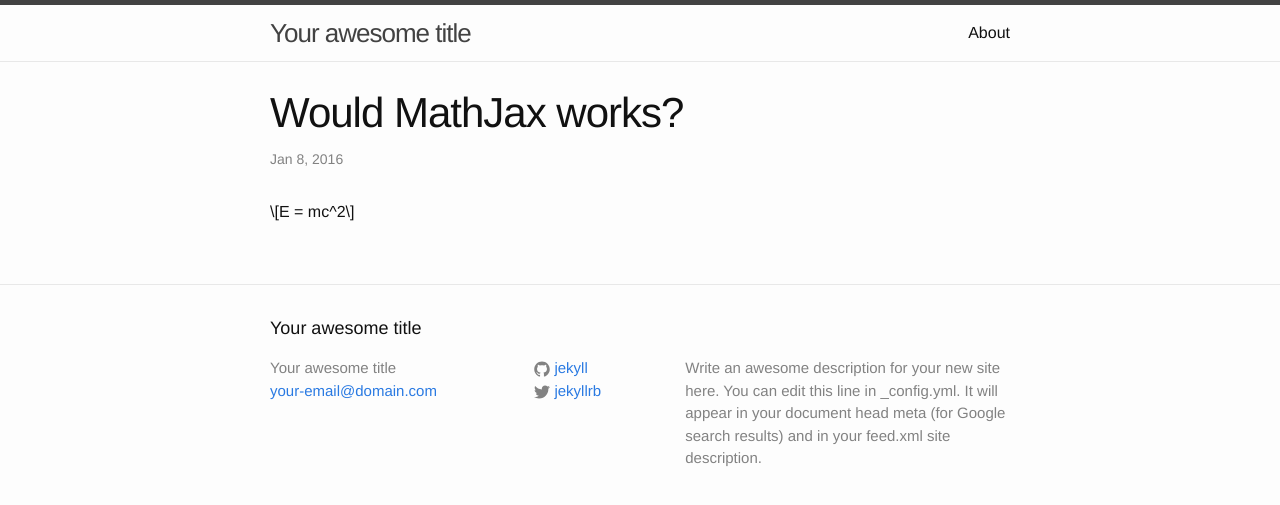
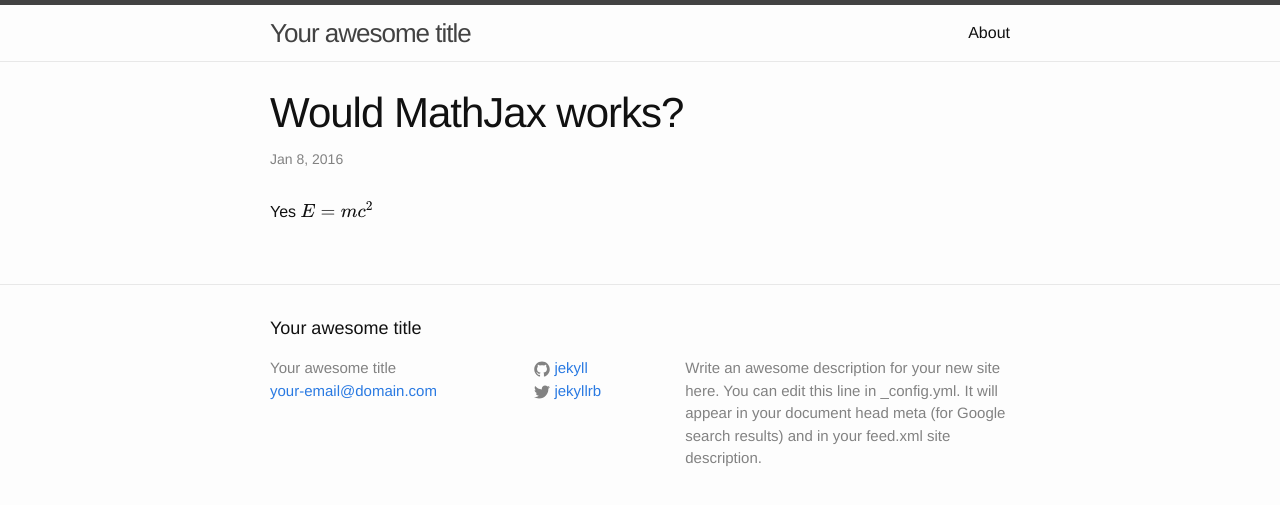
Before and after one commit to informatrix/informatrix.github.io, a Jekyll site: the page built from _posts/2016-01-08-try-math.markdown, in a window 1280 px wide. Shown: the top 505 px of the page. Built offline with Jekyll 4.4.1, drawn with Linux system fonts in a browser that asks for light colours; nearby versions of some CDN libraries; Markdown is read by kramdown in place of the engine named in the settings; formulas are drawn with MathJax 3; part of the change alters nothing that is shown.

```diff
--- a/_config.yml
+++ b/_config.yml
@@ -18,6 +18,7 @@ twitter_username: jekyllrb
 github_username:  jekyll
 
 # Build settings
-markdown: kramdown
-kramdown:
-  math_engine: mathjax
+#markdown: kramdown
+#kramdown:
+#  math_engine: mathjax
+markdown: redcarpet
--- a/_includes/head.html
+++ b/_includes/head.html
@@ -9,8 +9,5 @@
   <link rel="stylesheet" href="{{ "/css/main.css" | prepend: site.baseurl }}">
   <link rel="canonical" href="{{ page.url | replace:'index.html','' | prepend: site.baseurl | prepend: site.url }}">
   <link rel="alternate" type="application/rss+xml" title="{{ site.title }}" href="{{ "/feed.xml" | prepend: site.baseurl | prepend: site.url }}">
-  <!-- Load jQuery -->
-  <script scr="//code.jquery.com/jquery-1.11.1.min.js"></script>
-  <!-- Load KaTex -->
-  <script src="//cdnjs.cloudflare.com/ajax/libs/KaTex/0.1.1/katex.min.js"></script>
+
 </head>
--- a/_layouts/page.html
+++ b/_layouts/page.html
@@ -10,5 +10,4 @@ layout: default
   <div class="post-content">
     {{ content }}
   </div>
-
 </article>
--- a/_layouts/post.html
+++ b/_layouts/post.html
@@ -11,5 +11,5 @@ layout: default
   <div class="post-content" itemprop="articleBody">
     {{ content }}
   </div>
-
+<script type="text/javascript" src="http://cdn.mathjax.org/mathjax/latest/MathJax.js?config=TeX-AMS-MML_HTMLorMML"></script>
 </article>
--- a/_posts/2016-01-08-try-math.markdown
+++ b/_posts/2016-01-08-try-math.markdown
@@ -1,8 +1,9 @@
 ---
 layout: post
 title: "Would MathJax works?"
-data: 2016-01-08 10:17:00 +0800
+data: 2016-01-08
 categories: mathjax
 ---
 
+Yes
 $$ E = mc^2 $$
```
